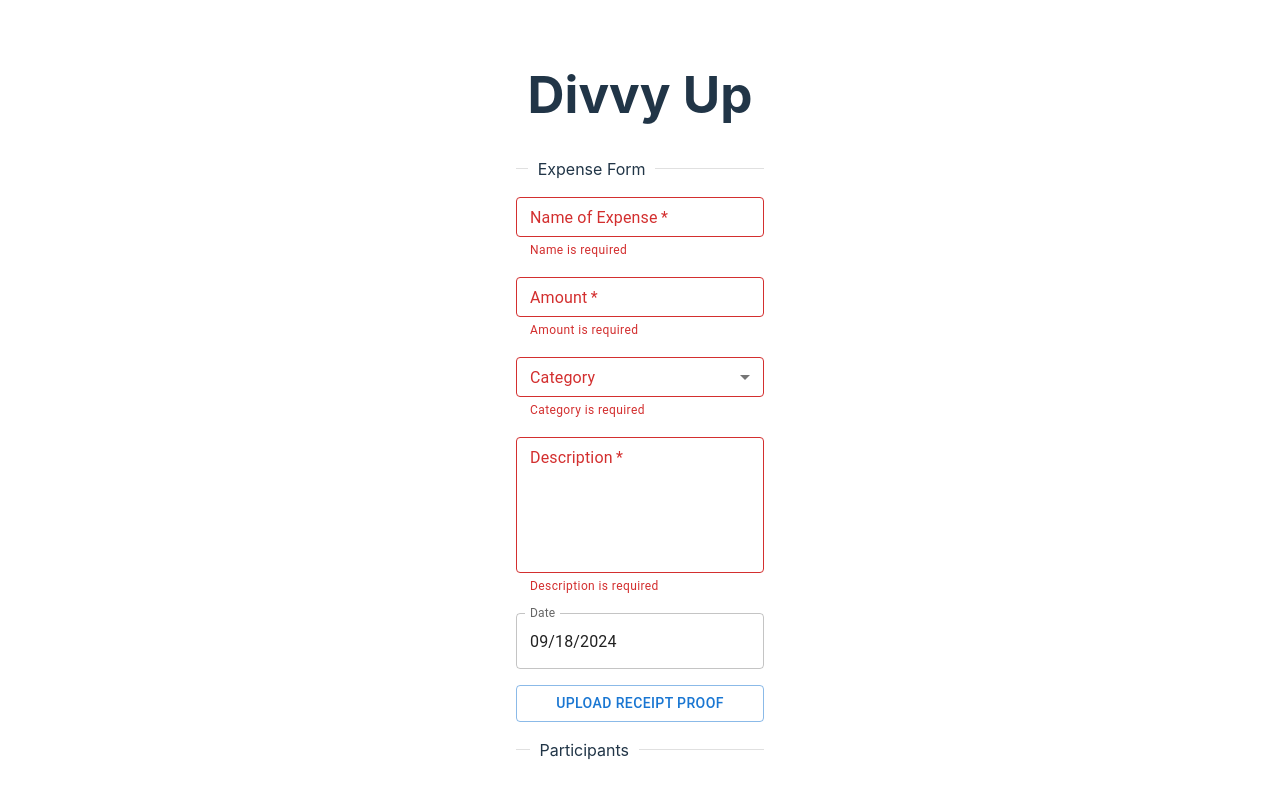
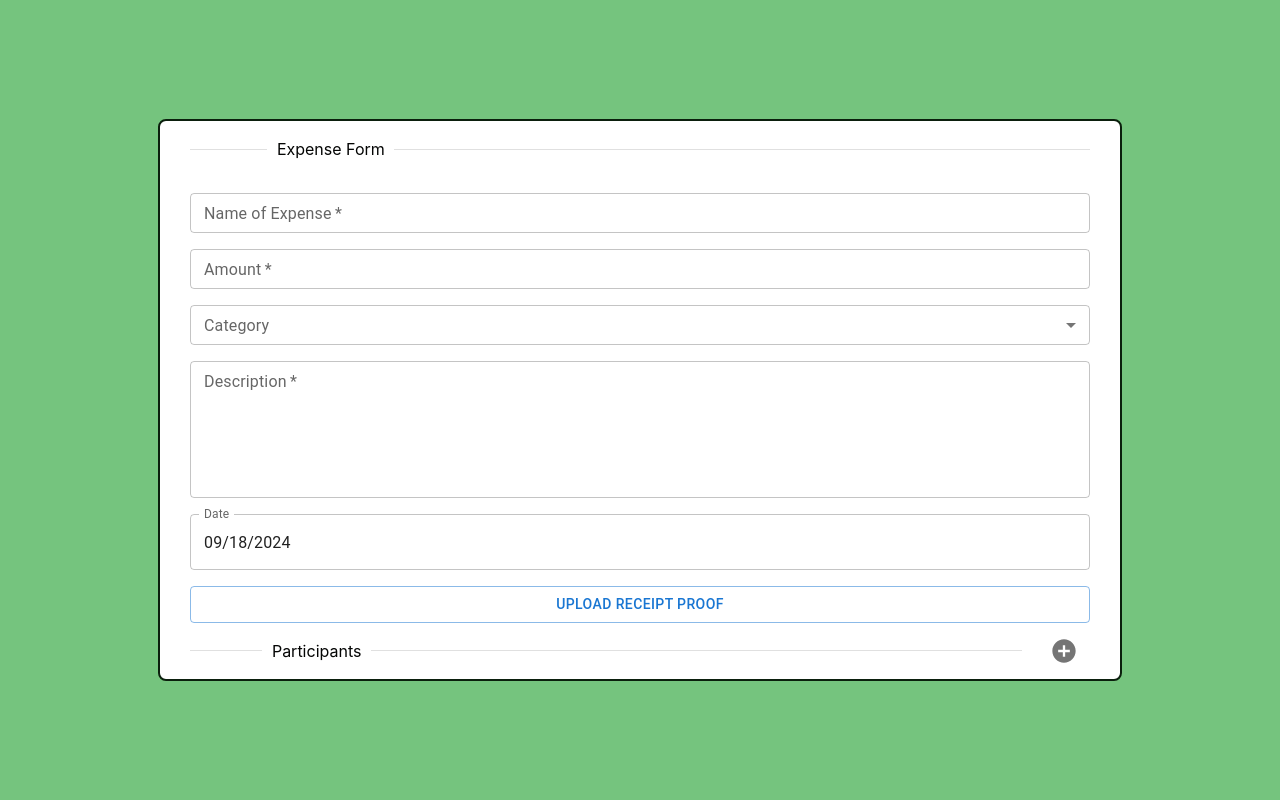
Before and after one commit to chingu-voyages/v51-tier2-team-26, a React (Vite) app: page / in a window 1280 px wide. Built offline with nearby package versions, Linux system fonts and the light colour scheme.

Commit message:
Add add participant icon

```diff
--- a/package.json
+++ b/package.json
@@ -15,6 +15,7 @@
     "@fortawesome/fontawesome-svg-core": "^6.6.0",
     "@fortawesome/free-solid-svg-icons": "^6.6.0",
     "@fortawesome/react-fontawesome": "^0.2.2",
+    "@mui/icons-material": "^6.1.0",
     "@mui/material": "^6.1.0",
     "@mui/x-date-pickers": "^7.17.0",
     "dayjs": "^1.11.13",
--- a/src/components/ExpenseForm/DatePickerField.jsx
+++ b/src/components/ExpenseForm/DatePickerField.jsx
@@ -8,7 +8,7 @@ export default function DatePickerField({ value, onChange }) {
         label='Date'
         value={value}
         onChange={onChange}
-        renderInput={(params) => <TextField {...params} size='small' />}
+        renderInput={(params) => <TextField {...params} />}
       />
     </FormControl>
   );
--- a/src/components/ExpenseForm/ExpenseForm.jsx
+++ b/src/components/ExpenseForm/ExpenseForm.jsx
@@ -1,12 +1,13 @@
 import { useState } from 'react';
 import dayjs from 'dayjs';
-import { Box, Divider, Grid2 } from '@mui/material';
+import { Backdrop, Box, IconButton, Divider, Grid2 } from '@mui/material';
 import { LocalizationProvider } from '@mui/x-date-pickers/LocalizationProvider';
 import { AdapterDayjs } from '@mui/x-date-pickers/AdapterDayjs';
 import FileUploadButton from './FileUploadButton';
 import InputField from './InputField';
 import CategorySelectField from './CategorySelectField';
 import DatePickerField from './DatePickerField';
+import AddCircleIcon from '@mui/icons-material/AddCircle';
 
 export default function ExpenseForm() {
   const [formData, setFormData] = useState({
@@ -17,11 +18,22 @@ export default function ExpenseForm() {
     date: dayjs().format('YYYY-MM-DD'),
   });
 
+  const [touched, setTouched] = useState({
+    name: false,
+    amount: false,
+    description: false,
+    category: false,
+  });
+
   const handleChange = (e) => {
     const { name, value } = e.target;
     setFormData((prevData) => ({
       ...prevData,
       [name]: value,
+    }));
+    setTouched((prevTouched) => ({
+      ...prevTouched,
+      [name]: true,
     }));
   };
 
@@ -34,51 +46,80 @@ export default function ExpenseForm() {
 
   const handleSubmit = async (e) => {
     e.preventDefault();
+    setTouched({
+      name: true,
+      amount: true,
+      description: true,
+      category: true,
+    });
     // Add all fields required logic here
     console.log(formData);
   };
 
+  const isFieldError = (field) => {
+    return touched[field] && !formData[field];
+  };
+
   return (
     <LocalizationProvider dateAdapter={AdapterDayjs}>
-      <Box component='form' onSubmit={handleSubmit} noValidate>
-        <Divider textAlign='left' sx={{ marginY: 2 }}>
-          Expense Form
-        </Divider>
+      <Backdrop
+        sx={{
+          backgroundColor: 'rgba(117, 196, 126)',
+          backdropFilter: 'blur(3px)',
+        }}
+        open={true}>
+        <Box
+          component='form'
+          onSubmit={handleSubmit}
+          noValidate
+          sx={{
+            border: '2px solid #0B1F0D',
+            borderRadius: '8px',
+            backgroundColor: '#FFFFFF',
+            width: '0.75',
+            margin: 'auto',
+          }}>
           <Grid2
             container
             spacing={2}
-          sx={{ display: 'flex', flexDirection: 'column' }}>
+            sx={{ display: 'flex', flexDirection: 'column', paddingX: '30px' }}>
+            <Divider textAlign='left' sx={{ color: '#040504', marginY: 2 }}>
+              Expense Form
+            </Divider>
             <Grid2 container sx={{ display: 'flex', flexDirection: 'column' }}>
               <InputField
                 name='name'
                 label='Name of Expense'
                 value={formData.name}
-              error={!formData.name}
-              helperText={!formData.name ? 'Name is required' : ''}
+                placeholder='ex. Game Night'
+                error={isFieldError('name')}
+                helperText={isFieldError('name') ? 'Name is required' : ''}
                 onChange={handleChange}
               />
               <InputField
                 name='amount'
                 label='Amount'
                 value={formData.amount}
-              error={!formData.amount}
-              helperText={!formData.amount ? 'Amount is required' : ''}
+                placeholder='ex. $25.99'
+                error={isFieldError('amount')}
+                helperText={isFieldError('amount') ? 'Amount is required' : ''}
                 onChange={handleChange}
               />
               <CategorySelectField
                 name='category'
                 label='Category'
                 value={formData.category}
-              error={!formData.category}
+                error={isFieldError('category')}
                 onChange={handleChange}
               />
               <InputField
                 name='description'
                 label='Description'
                 value={formData.description}
-              error={!formData.description}
+                placeholder='ex. Weekly game night with the gang'
+                error={isFieldError('description')}
                 helperText={
-                !formData.description ? 'Description is required' : ''
+                  isFieldError('description') ? 'Description is required' : ''
                 }
                 onChange={handleChange}
                 multiline
@@ -93,10 +134,27 @@ export default function ExpenseForm() {
             </Grid2>
             <FileUploadButton />
           </Grid2>
-        <Divider textAlign='left' sx={{ marginY: 2 }}>
+          <Grid2
+            container
+            spacing={2}
+            sx={{ display: 'flex', flexDirection: 'column', paddingX: '30px' }}>
+            <Grid2
+              container
+              alignItems='center' // Align items vertically in the center
+              sx={{ display: 'flex', flexDirection: 'row', gap: 2 }} // Use gap to manage spacing between items
+            >
+              <Divider
+                textAlign='left'
+                sx={{ color: '#040504', marginY: 2, flexGrow: 1 }}>
                 Participants
               </Divider>
+              <IconButton aria-label='add participant' size='large'>
+                <AddCircleIcon fontSize='inherit' />
+              </IconButton>
+            </Grid2>
+          </Grid2>
         </Box>
+      </Backdrop>
     </LocalizationProvider>
   );
 }
--- a/src/components/ExpenseForm/InputField.jsx
+++ b/src/components/ExpenseForm/InputField.jsx
@@ -4,6 +4,7 @@ export default function InputField({
   name,
   label,
   value,
+  placeholder,
   error,
   helperText,
   onChange,
@@ -19,6 +20,7 @@ export default function InputField({
         label={label}
         name={name}
         value={value}
+        placeholder={placeholder}
         onChange={onChange}
         required
         size='small'
```
Also changed, not shown: 1 other file (tests, documents, lock files or other folders). Lines whose indentation alone changed are shown as unchanged.
